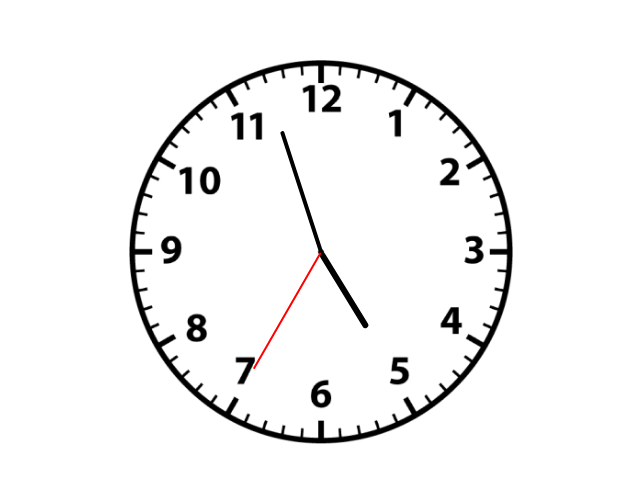
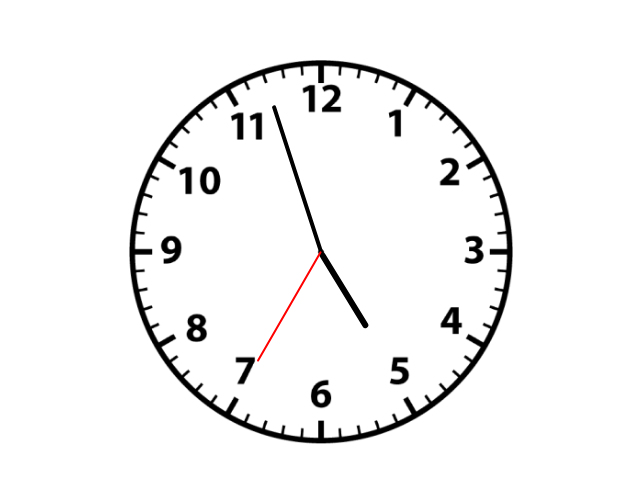
Before and after one commit to pritamdas2003/Analog-Clock, a plain HTML site: page index.html in a window 1280 px wide. Shown: the part 116-598 px from the top of the page, 319-959 px from the left. Drawn offline with Linux system fonts and the light colour scheme.

Commit message:
Update style.css

```diff
--- a/style.css
+++ b/style.css
@@ -28,16 +28,16 @@ body{
 }
 
 #min {
-    height: 33%;
+    height: 40%;
     width: 1%;
-    top: 17%;
+    top: 10%;
     left: 49.5%;
 }
 
 #sec {
     background-color: red;
-    height: 35%;
+    height: 33%;
     width: 0.5%;
-    top: 15%;
+    top: 17%;
     left: 49.78%;
 }
```
